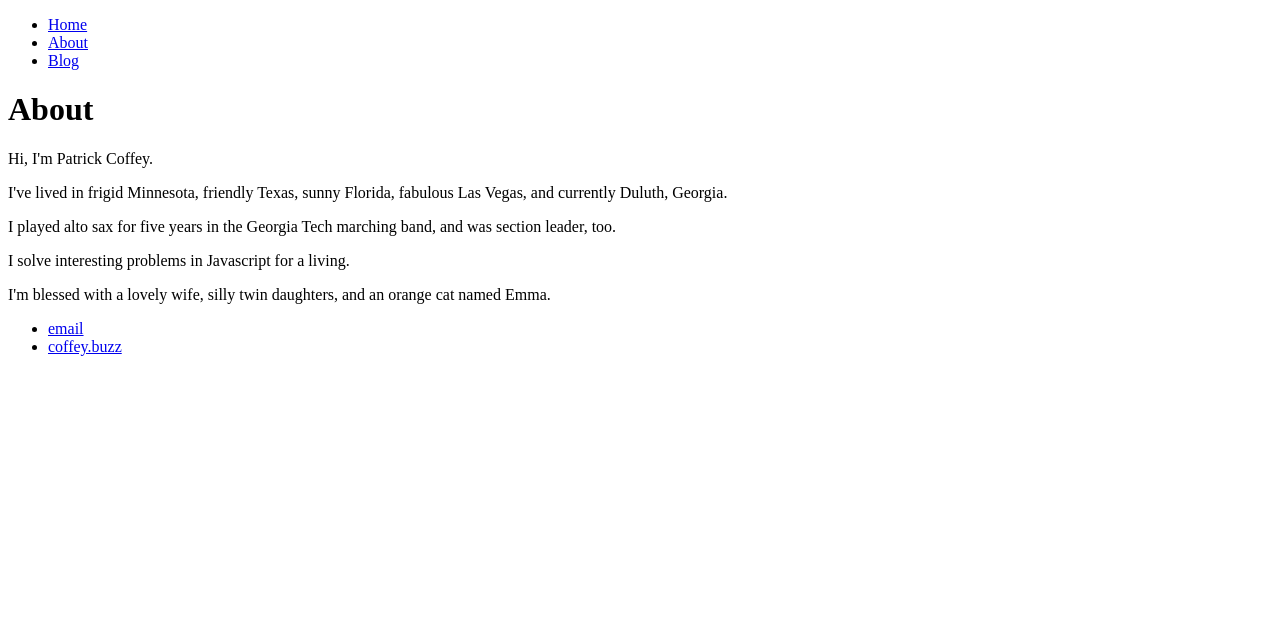
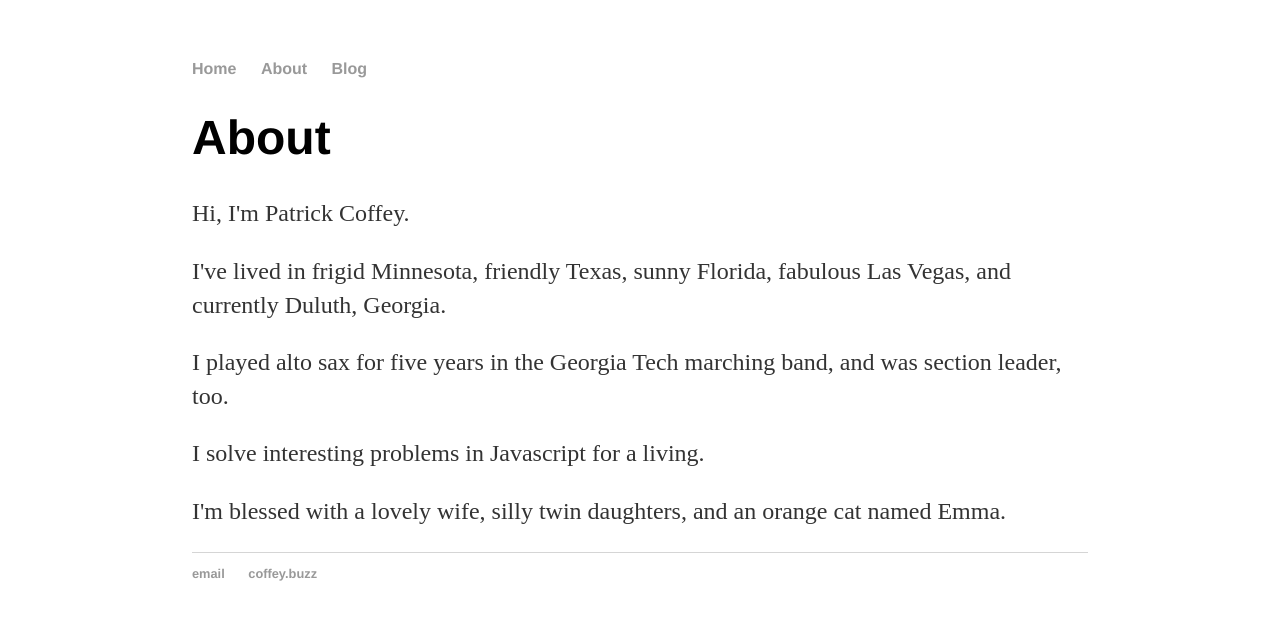
Before and after one commit to VayaBuzz/vayabuzz.github.io, a Jekyll site: the page built from about/index.html, in a window 1280 px wide. Shown: the top 620 px of the page. Built offline with Jekyll 4.4.1, drawn with Linux system fonts in a browser that asks for light colours.

Commit message:
went back to css/main.css

```diff
--- a/_layouts/default.html
+++ b/_layouts/default.html
@@ -3,7 +3,7 @@
 		<head>
 			<title>{{ page.title }}</title>
 			<!-- link to main stylesheet -->
-			<link rel="stylesheet" type="text/css" href="/_site/assets/main.css">
+			<link rel="stylesheet" type="text/css" href="/css/main.css">
 		</head>
 		<body>
 			<nav>
```
